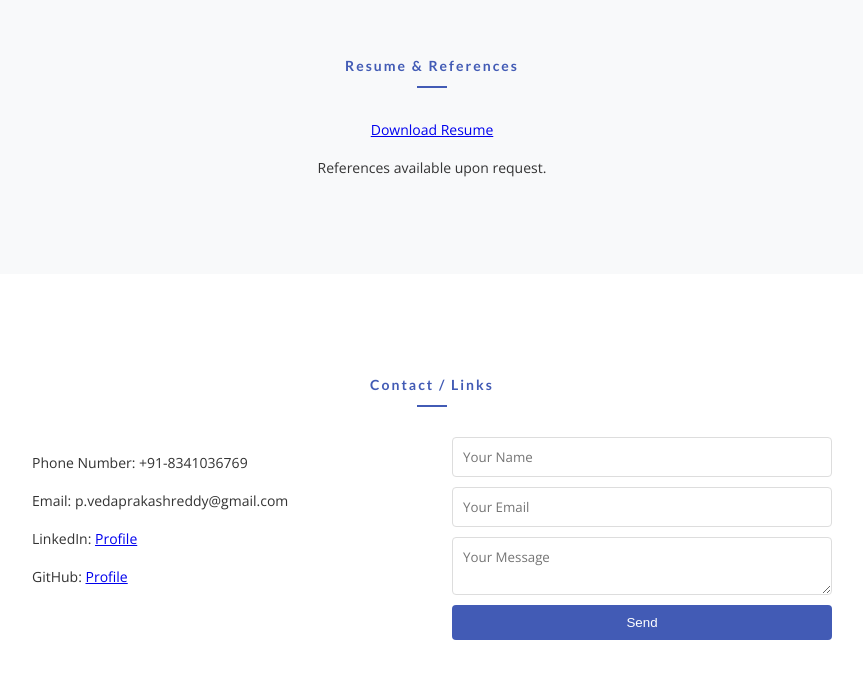
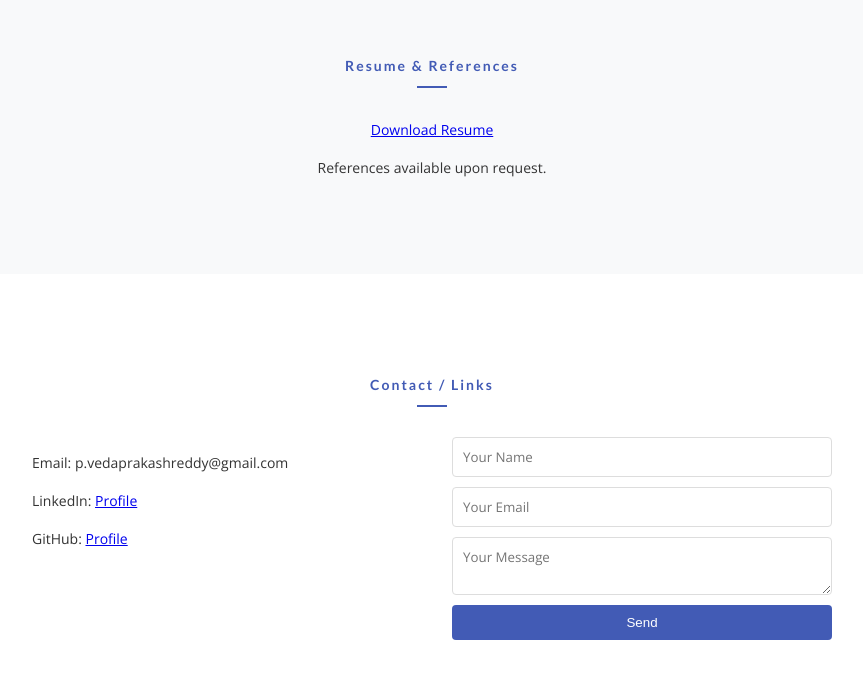
Before and after one commit to pullangari-vedaprakash/Portfolio-website, a plain HTML site: page index.html in a window 1280 px wide. Shown: the part 4889-5567 px from the top of the page, without its empty margins (208-1071 px from the left). Drawn offline with nearby package versions, Linux system fonts and the light colour scheme; a web font is replaced by a local one.

Commit message:
Update index.html

```diff
--- a/index.html
+++ b/index.html
@@ -581,7 +581,6 @@ nav li a.active {
             <h4>Contact / Links</h4>
             <div class="contact-grid">
                 <div class="contact-info">
-                    <p>Phone Number: +91-8341036769</p>
                     <p>Email: p.vedaprakashreddy@gmail.com</p>
                     <p>LinkedIn: <a href="https://www.linkedin.com/in/vedaprakash-reddy-605290291">Profile</a></p>
                     <p>GitHub: <a href="https://github.com/pullangari-vedaprakash">Profile</a></p>
```
